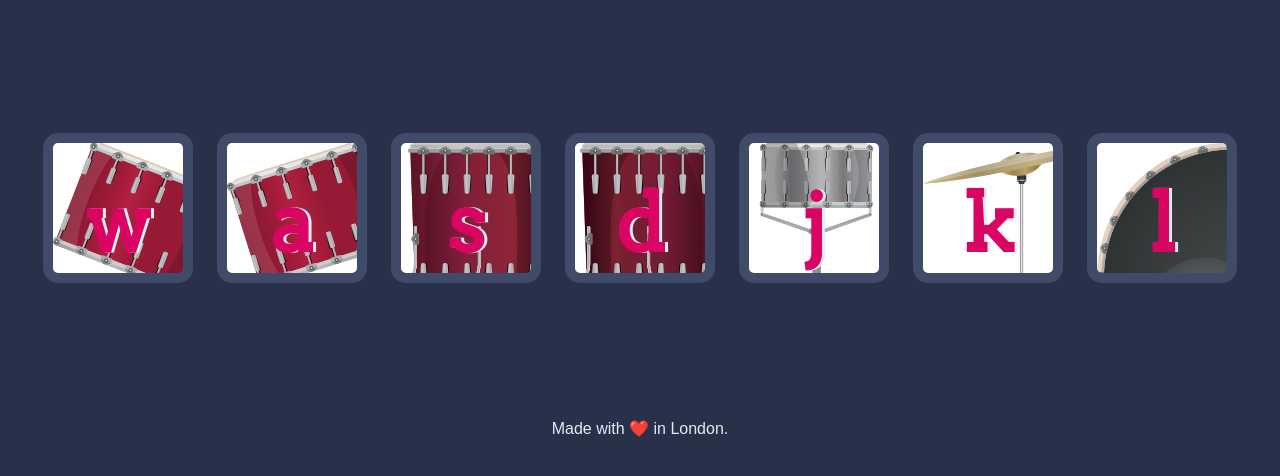
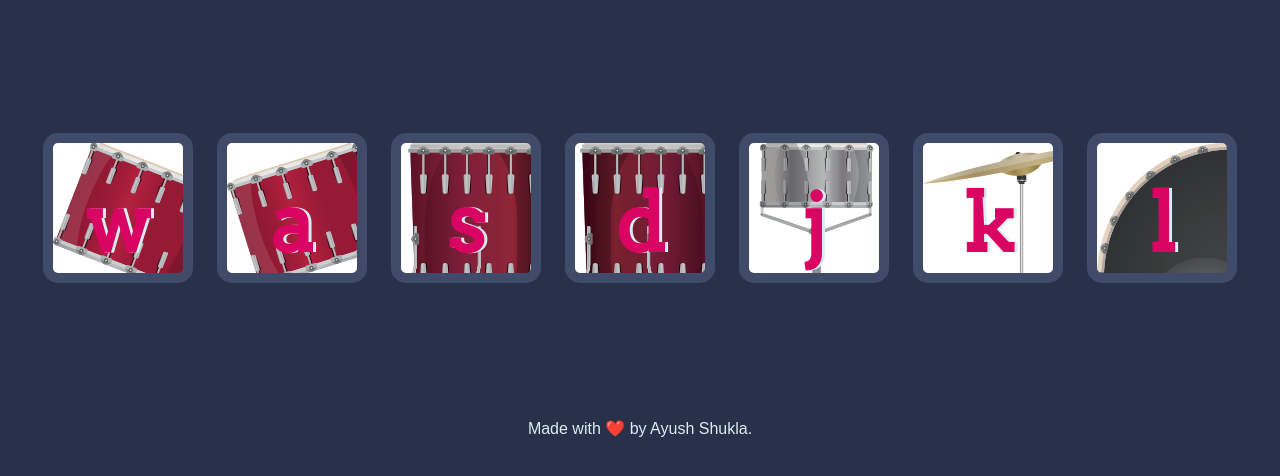
Before and after one commit to ShinchanShukla144/PLAY-WITH-DRUM-KIT, a plain HTML site: page index.html in a window 1280 px wide. Shown: the part 156-632 px from the top of the page. Drawn offline with Linux system fonts and the light colour scheme.

Commit message:
Update index.html

```diff
--- a/index.html
+++ b/index.html
@@ -24,7 +24,7 @@
 <script src="index.js" charset="utf-8"></script>
 
 <footer>
-  Made with ❤️ in London.
+  Made with ❤️ by Ayush Shukla.
 </footer>
 </body>
 </html>
```
